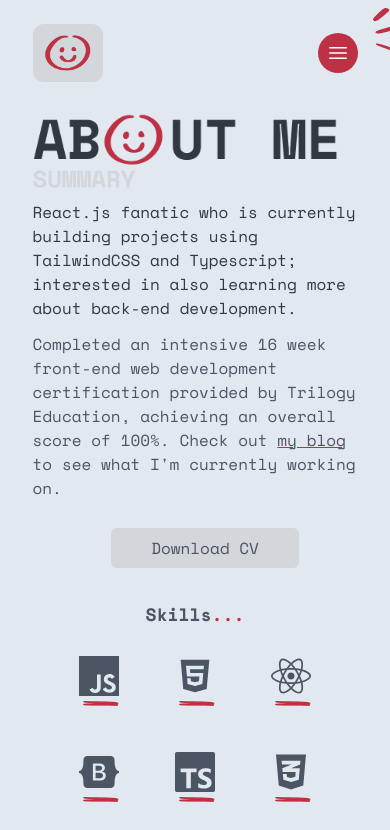
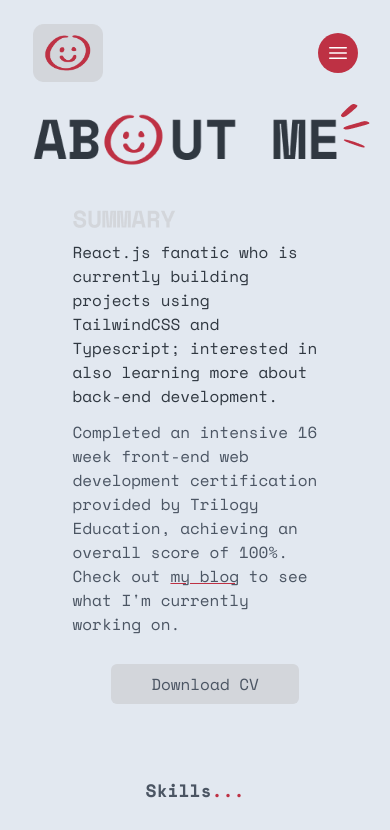
Before and after one commit to cedekpoole/portfolio-website, a Next.js app: page /about in a window 390 px wide. Shown: the top 830 px of the page. Built offline with nearby package versions, Linux system fonts and the light colour scheme.

Commit message:
fix about me page relative positioning error

```diff
--- a/app/(user)/about/page.tsx
+++ b/app/(user)/about/page.tsx
@@ -1,22 +1,23 @@
-
 // Description: About page
 import AboutText from "@/assets/about-text.png";
 import Summary from "@/assets/summary-text.png";
 import TechIcon from "@/components/TechIcon";
 import ActionButton from "@/components/ActionButton";
 
-import { MotionDiv } from "@/components/MotionDiv";
+
 import Image from "next/image";
 import Link from "next/link";
+import { MotionDiv } from "@/components/MotionDiv";
 
 const About = () => {
   return (
-    <section className=" bg-slate-200 md:pb-12">
+    <section className="md:pb-12">
       <div className="mx-auto w-5/6 py-24">
         <div className="flex place-content-center">
           <MotionDiv
+          className="relative z-10"
           duration={0.8}
-          x={-100}
+          x={100}
           >
             {/* PAGE TITLE */}
             <div className="before:absolute before:-right-3 before:top-2 before:content-bang after:absolute after:-left-[110%] after:z-[-1] md:after:content-waves">
@@ -28,6 +29,7 @@ const About = () => {
         <div className="justify-between md:flex">
           {/* SUMMARY SECTION */}
           <MotionDiv
+          className="relative z-20 flex-col items-end justify-end p-10 md:flex"
           duration={0.8}
           y={100}
           >
@@ -60,9 +62,15 @@ const About = () => {
           </MotionDiv>
           {/* SKILLS (TECH ICONS) */}
           <div className="mt-5 text-center">
+            <MotionDiv
+            duration={0.8}
+            x={50}
+            >
             <h2 className="text-lg font-bold">
               Skills<span className="text-primary-100">...</span>
             </h2>
+            </MotionDiv>
+
               <TechIcon />
 
           </div>
--- a/components/TechIcon.tsx
+++ b/components/TechIcon.tsx
@@ -29,22 +29,21 @@ const icons = [
 
 import { motion } from "framer-motion";
 
-
 // Create an icon component with an animation effect for the about page
 const TechIcon = () => {
   return (
     <div className="mx-auto mt-7 flex max-w-[400px] flex-wrap justify-center gap-14 md:mx-0 md:w-[300px]">
       {icons.map((Icon, index) => (
         <motion.div
-        className=""
           initial="hidden"
           whileInView="visible"
           viewport={{ once: true }}
-      transition={{duration: `${index * 0.1 + 0.5}`}}
+          transition={{ duration: `${index * 0.1 + 0.5}` }}
           variants={{
             hidden: { opacity: 0, x: 50 },
             visible: { opacity: 1, x: 0 },
-      }}>
+          }}
+        >
           <div className="relative">
             <div className="before:absolute before:-bottom-4 before:left-1 before:content-line">
               {
```
Lines whose indentation alone changed are shown as unchanged.
